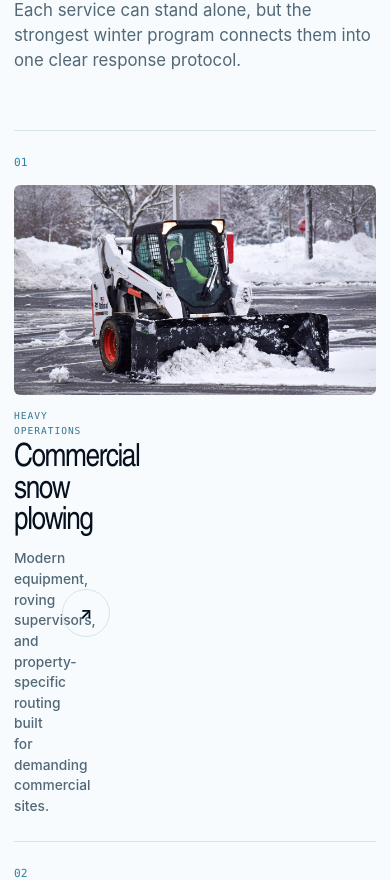
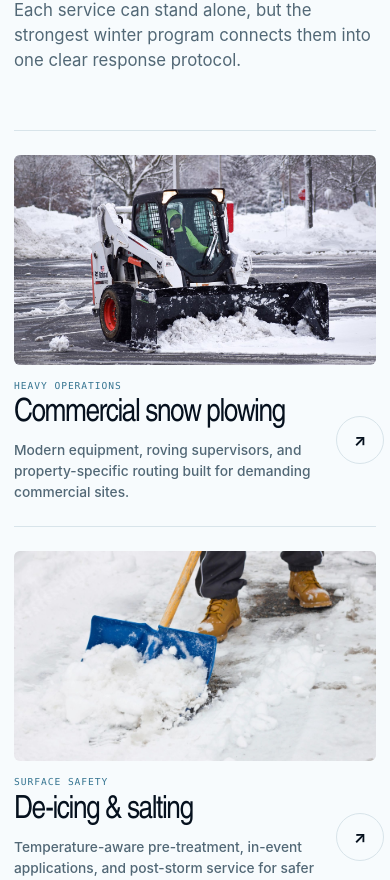
Before and after one commit to ThePalantir/american-snow-ice-solutions, a Next.js app: page /services in a window 390 px wide. Shown: the part 898-1778 px from the top of the page. Built offline with nearby package versions, Linux system fonts and the light colour scheme.

Commit message:
Clean up website numbering

```diff
--- a/app/about/page.tsx
+++ b/app/about/page.tsx
@@ -15,7 +15,7 @@ export default function AboutPage() {
       <section className="section section--dark"><div className="container"><div className="section-heading section-heading--light"><p className="eyebrow eyebrow--light">The timeline</p><h2>Experience compounded season after season.</h2></div><div className="timeline">
         {[["1975","Piechota Brothers opens in Bethlehem."],["1980s","Commercial plowing becomes a growing winter operation."],["1991","The second generation joins the snow team."],["1998","Loaders and expanded commercial capabilities are added."],["2016","The third generation enters the family operation."],["Today","A focused regional snow and property maintenance company."]].map(([year,detail])=><article key={year}><strong>{year}</strong><span>{detail}</span></article>)}
       </div></div></section>
-      <section className="section"><div className="container values-grid"><div><p className="eyebrow">How we operate</p><h2>The work is measured in readiness.</h2></div><div className="value-cards">{[["01","Plan the property","Know the site, pressure points, and business priorities before the season."],["02","Stay reachable","Keep operations and clients connected when conditions change."],["03","Document the event","Pair field work with weather, location, condition, and completion records."],["04","Invest in capability","Use modern equipment and specialized tools to improve safety and efficiency."]].map(([n,t,d])=><article key={n}><span>{n}</span><h3>{t}</h3><p>{d}</p></article>)}</div></div></section>
+      <section className="section"><div className="container values-grid"><div><p className="eyebrow">How we operate</p><h2>The work is measured in readiness.</h2></div><div className="value-cards">{[["Plan the property","Know the site, pressure points, and business priorities before the season."],["Stay reachable","Keep operations and clients connected when conditions change."],["Document the event","Pair field work with weather, location, condition, and completion records."],["Invest in capability","Use modern equipment and specialized tools to improve safety and efficiency."]].map(([title,detail])=><article key={title}><h3>{title}</h3><p>{detail}</p></article>)}</div></div></section>
       <section className="cta-band"><div className="container cta-band__inner"><div><p className="eyebrow eyebrow--light">Put experience to work</p><h2>Make your property winter-ready.</h2></div><Link className="button button--light" href="/quote">Request a site review <span>↗</span></Link></div></section>
     </main>
   );
--- a/app/components/SiteHeader.tsx
+++ b/app/components/SiteHeader.tsx
@@ -40,7 +40,6 @@ export function SiteHeader() {
               <div className="nav-mega">
                 {services.map((service) => (
                   <Link key={service.slug} href={`/services/${service.slug}`} onClick={() => setOpen(false)}>
-                    <span>{service.eyebrow.split(" / ")[0]}</span>
                     {service.shortTitle}
                   </Link>
                 ))}
--- a/app/globals.css
+++ b/app/globals.css
@@ -57,9 +57,8 @@ p { color: var(--text-muted); }
 .nav-group { position: relative; }
 .nav-mega { position: absolute; visibility: hidden; opacity: 0; top: 68px; left: -24px; width: 300px; padding: 12px; background: rgba(6,17,30,.98); border: 1px solid var(--border-dark); box-shadow: var(--shadow-dark); transform: translateY(8px); transition: .2s ease; }
 .nav-group:hover .nav-mega, .nav-group:focus-within .nav-mega { visibility: visible; opacity: 1; transform: none; }
-.nav-mega a { display: grid; grid-template-columns: 30px 1fr; gap: 8px; padding: 12px; border-bottom: 1px solid rgba(255,255,255,.08); color: white; }
+.nav-mega a { display: block; padding: 12px; border-bottom: 1px solid rgba(255,255,255,.08); color: white; }
 .nav-mega a:hover { background: rgba(255,255,255,.06); }
-.nav-mega span { color: var(--ice-500); font-family: var(--font-mono); }
 .menu-toggle { display: none; width: 46px; height: 46px; padding: 11px; border: 1px solid rgba(255,255,255,.35); background: transparent; }
 .menu-toggle > span:not(.sr-only) { display: block; height: 2px; margin: 5px 0; background: white; }
 
@@ -112,8 +111,7 @@ p { color: var(--text-muted); }
 .service-card img { object-fit: cover; transition: transform .7s cubic-bezier(.2,.7,.2,1); }
 .service-card__overlay { background: linear-gradient(0deg, rgba(3,12,21,.9), rgba(3,12,21,.08) 72%); }
 .service-card:hover img { transform: scale(1.035); }
-.service-card__content { position: absolute; inset: auto 0 0; display: grid; grid-template-columns: 48px 1fr 50px; gap: 20px; align-items: end; padding: 30px; }
-.service-card__content > span { align-self: start; color: var(--ice-300); font-family: var(--font-mono); font-size: .7rem; }
+.service-card__content { position: absolute; inset: auto 0 0; display: grid; grid-template-columns: 1fr 50px; gap: 20px; align-items: end; padding: 30px; }
 .service-card h3 { margin: 0 0 8px; color: white; font-size: clamp(2rem,4vw,3.7rem); text-transform: uppercase; }
 .service-card p { max-width: 680px; margin: 0; color: #d7e2e8; }
 .service-card b { display: grid; width: 46px; height: 46px; place-items: center; border: 1px solid rgba(255,255,255,.38); border-radius: 50%; font-size: 1.2rem; }
@@ -203,8 +201,7 @@ textarea { resize:vertical; }
 .outcome-grid { display:grid; grid-template-columns:repeat(3,1fr); gap:0; border-block:1px solid rgba(255,255,255,.16); }
 .outcome-card { min-height:270px; padding:32px; border:0; border-left:1px solid rgba(255,255,255,.13); background:transparent; }
 .outcome-card:first-child { border-left:0; padding-left:0; }
-.outcome-card > span { color:var(--ice-500); font-family:var(--font-mono); font-size:.7rem; }
-.outcome-card h3 { margin:100px 0 16px; color:white; font-size:2rem; }
+.outcome-card h3 { margin:64px 0 16px; color:white; font-size:2rem; }
 .process-line { display:grid; grid-template-columns:repeat(4,1fr); border-top:1px solid var(--border-subtle); }
 .process-line article { position:relative; padding:34px 28px 0 0; }
 .process-line article::before { content:""; position:absolute; top:-5px; left:0; width:9px; height:9px; border-radius:50%; background:var(--brand-accent); }
@@ -217,8 +214,7 @@ textarea { resize:vertical; }
 .cta-band .eyebrow { color:#ffe1dc !important; }
 
 .service-list { border-top:1px solid var(--border-subtle); }
-.service-list__item { display:grid; grid-template-columns:48px 230px 1fr 58px; gap:28px; align-items:center; padding:24px 0; border-bottom:1px solid var(--border-subtle); }
-.service-list__item > span { color:#2985a8; font-family:var(--font-mono); font-size:.7rem; }
+.service-list__item { display:grid; grid-template-columns:230px 1fr 58px; gap:28px; align-items:center; padding:24px 0; border-bottom:1px solid var(--border-subtle); }
 .service-list__item img { width:230px; height:150px; object-fit:cover; border-radius:var(--radius-sm); transition:.3s ease; }
 .service-list__item:hover img { transform:scale(1.015); }
 .service-list__item p { margin:0 0 6px; color:#367591; font-family:var(--font-mono); font-size:.6rem; letter-spacing:.1em; text-transform:uppercase; }
@@ -238,8 +234,7 @@ textarea { resize:vertical; }
 .value-cards article { min-height:250px; padding:28px; border:0; border-left:1px solid var(--border-subtle); border-bottom:1px solid var(--border-subtle); background:transparent; }
 .value-cards article:nth-child(odd) { padding-left:0; border-left:0; }
 .value-cards article:nth-last-child(-n+2) { border-bottom:0; }
-.value-cards span { color:#2d83a5; font-family:var(--font-mono); font-size:.65rem; }
-.value-cards h3 { margin:70px 0 14px; }
+.value-cards h3 { margin:34px 0 14px; }
 .value-cards p { margin:0; font-size:.85rem; }
 .area-intro { display:grid; grid-template-columns:.85fr 1.15fr; gap:90px; align-items:center; }
 .area-intro > div:first-child > p:not(.eyebrow) { margin-bottom:34px; }
@@ -347,7 +342,7 @@ textarea { resize:vertical; }
   .section-heading--split { gap:22px; }
   .service-grid { grid-template-columns:1fr; grid-auto-rows:390px; }
   .service-card--feature { grid-column:auto; }
-  .service-card__content { grid-template-columns:34px 1fr; padding:22px; }
+  .service-card__content { grid-template-columns:1fr; padding:22px; }
   .service-card__content b { display:none; }
   .service-card p { font-size:.82rem; }
   .proof-photo,.proof-photo > img { min-height:430px; }
@@ -358,6 +353,7 @@ textarea { resize:vertical; }
   .field-grid,.outcome-grid,.check-list,.value-cards { grid-template-columns:1fr; }
   .outcome-grid { border-bottom:0; }
   .outcome-card,.outcome-card:first-child { min-height:auto; padding:28px 0; border-left:0; border-bottom:1px solid rgba(255,255,255,.14); }
+  .outcome-card h3 { margin-top:0; }
   .value-cards article,.value-cards article:nth-child(odd) { min-height:auto; padding:26px 0; border-left:0; border-bottom:1px solid var(--border-subtle); }
   .value-cards article:last-child { border-bottom:0; }
   .field-span { grid-column:auto; }
@@ -367,7 +363,7 @@ textarea { resize:vertical; }
   .process-line article::before { display:none; }
   .process-line h3 { margin-top:12px; }
   .cta-band__inner { align-items:flex-start; flex-direction:column; }
-  .service-list__item { grid-template-columns:34px 1fr 40px; gap:14px; }
+  .service-list__item { grid-template-columns:1fr 40px; gap:14px; }
   .service-list__item img { grid-column:1/-1; width:100%; height:210px; }
   .service-list__item h2 { font-size:2rem; }
   .service-list__item strong { display:block; }
--- a/app/quote/page.tsx
+++ b/app/quote/page.tsx
@@ -9,7 +9,7 @@ export default function QuotePage() {
   return (
     <main className="form-page">
       <section className="form-hero"><Image className="form-hero__image" src="/media/operations/site-documentation.jpg" alt="Commercial lot snow removal equipment working on site" fill quality={90} sizes="(max-width: 760px) 100vw, 52vw" priority/><div className="form-hero__scrim"/><div className="container form-hero__content"><p className="eyebrow eyebrow--light">Request a site review</p><h1>Tell us where winter puts pressure on your property.</h1><p>We’ll use your priorities to start a practical operations conversation—not a generic price sheet.</p></div></section>
-      <section className="section"><div className="container form-layout"><div className="form-aside"><p className="eyebrow">What happens next</p><h2>A clearer path to winter readiness.</h2>{[["01","We review your site and service needs."],["02","An operations specialist follows up."],["03","We assess priorities, timing, and access."],["04","You receive a property-specific plan."]].map(([n,t])=><div className="aside-step" key={n}><span>{n}</span><p>{t}</p></div>)}<div className="direct-contact"><span>Prefer to talk now?</span><a href={company.phoneHref}>{company.phone}</a></div></div><QuoteForm /></div></section>
+      <section className="section"><div className="container form-layout"><div className="form-aside"><p className="eyebrow">What happens next</p><h2>A clearer path to winter readiness.</h2>{[["1","We review your site and service needs."],["2","An operations specialist follows up."],["3","We assess priorities, timing, and access."],["4","You receive a property-specific plan."]].map(([n,t])=><div className="aside-step" key={n}><span>{n}</span><p>{t}</p></div>)}<div className="direct-contact"><span>Prefer to talk now?</span><a href={company.phoneHref}>{company.phone}</a></div></div><QuoteForm /></div></section>
     </main>
   );
 }
--- a/app/services/page.tsx
+++ b/app/services/page.tsx
@@ -17,11 +17,10 @@ export default function ServicesPage() {
         <div className="container">
           <div className="section-heading section-heading--split"><div><p className="eyebrow">The operating stack</p><h2>Coverage from forecast to closeout.</h2></div><p>Each service can stand alone, but the strongest winter program connects them into one clear response protocol.</p></div>
           <div className="service-list">
-            {services.map((service, index) => (
+            {services.map((service) => (
               <Link key={service.slug} href={`/services/${service.slug}`} className="service-list__item">
-                <span>{String(index + 1).padStart(2, "0")}</span>
                 <Image src={service.image} alt="" width={460} height={300} quality={85} sizes="(max-width: 760px) calc(100vw - 28px), 230px" />
-                <div><p>{service.eyebrow.split(" / ")[1]}</p><h2>{service.title}</h2><strong>{service.summary}</strong></div>
+                <div><p>{service.eyebrow}</p><h2>{service.title}</h2><strong>{service.summary}</strong></div>
                 <b aria-hidden="true">↗</b>
               </Link>
             ))}
--- a/app/site-data.ts
+++ b/app/site-data.ts
@@ -23,7 +23,7 @@ export const company = {
 export const services: Service[] = [
   {
     slug: "commercial-plowing",
-    eyebrow: "01 / Heavy operations",
+    eyebrow: "Heavy operations",
     title: "Commercial snow plowing",
     shortTitle: "Plowing",
     summary: "Modern equipment, roving supervisors, and property-specific routing built for demanding commercial sites.",
@@ -40,7 +40,7 @@ export const services: Service[] = [
   },
   {
     slug: "deicing-salting",
-    eyebrow: "02 / Surface safety",
+    eyebrow: "Surface safety",
     title: "De-icing & salting",
     shortTitle: "De-icing",
     summary: "Temperature-aware pre-treatment, in-event applications, and post-storm service for safer surfaces.",
@@ -57,7 +57,7 @@ export const services: Service[] = [
   },
   {
     slug: "sidewalks-walkways",
-    eyebrow: "03 / Pedestrian zones",
+    eyebrow: "Pedestrian zones",
     title: "Sidewalks & walkways",
     shortTitle: "Sidewalks",
     summary: "Specialized compact equipment and trained crews keep pedestrian routes open and dependable.",
@@ -74,7 +74,7 @@ export const services: Service[] = [
   },
   {
     slug: "weather-reporting",
-    eyebrow: "04 / Decision intelligence",
+    eyebrow: "Decision intelligence",
     title: "Weather reporting",
     shortTitle: "Weather reporting",
     summary: "Professional forecasting, certified event records, and real-time field documentation inform every move.",
@@ -91,7 +91,7 @@ export const services: Service[] = [
   },
   {
     slug: "risk-management",
-    eyebrow: "05 / Operational continuity",
+    eyebrow: "Operational continuity",
     title: "Winter risk management",
     shortTitle: "Risk management",
     summary: "A property-specific plan aligned to your people, traffic, operating hours, and highest-consequence areas.",
```
Also changed, not shown: app/components/ServicePage.tsx (+5 -6 lines), app/page.tsx (+4 -5 lines).
